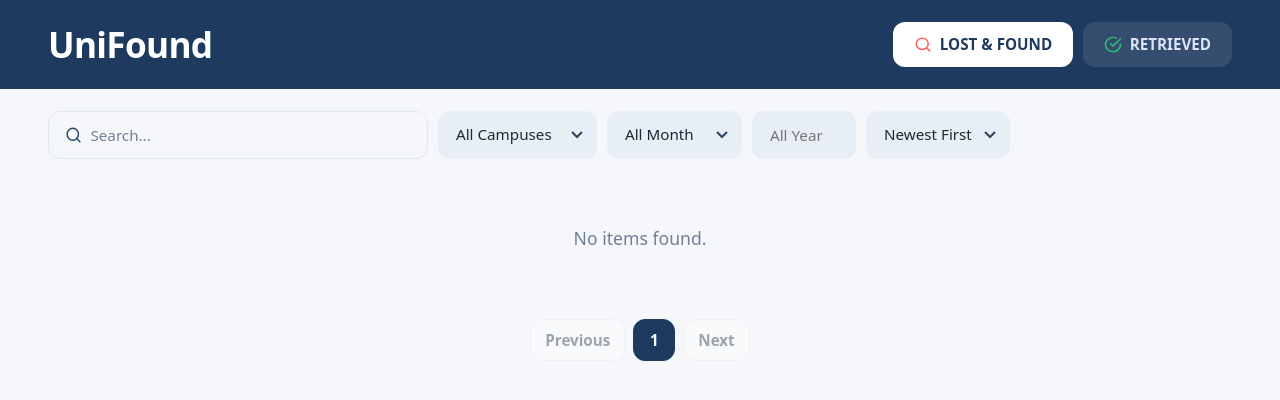
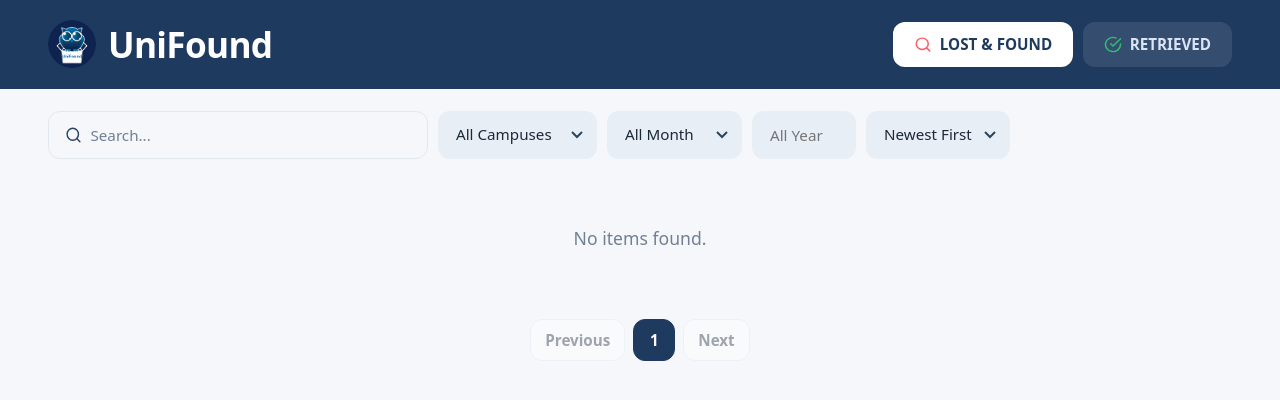
Before and after one commit to ParadoxPandora-art/UniFound, a plain HTML site: page index.html in a window 1280 px wide. Drawn offline with Linux system fonts and the light colour scheme.

Commit message:
added logo, cleaned up admin pages

```diff
--- a/css/style.css
+++ b/css/style.css
@@ -83,11 +83,23 @@ a {
 }
 
 .logo {
+  display: inline-flex;
+  align-items: center;
+  gap: 12px;
   font-size: clamp(1.6rem, 4vw, 2.2rem);
   font-weight: 800;
   letter-spacing: -0.02em;
   color: #fff;
   text-decoration: none;
+}
+
+.logo-image {
+  display: block;
+  width: 48px;
+  height: 48px;
+  flex: none;
+  object-fit: contain;
+  border-radius: 50%;
 }
 
 .logo small {
--- a/index.html
+++ b/index.html
@@ -11,7 +11,7 @@
 </head>
 <body data-page="lost">
 	<header class="top">
-		<a class="logo" href="index.html">UniFound</a>
+		<a class="logo" href="index.html"><img class="logo-image" src="assets/unifound.png" alt="">UniFound</a>
 		<nav class="nav">
 			<a class="pill lf on" href="index.html"><img class="icon" src="assets/icons/nav-lost.svg" alt=""> LOST &amp; FOUND</a>
 			<a class="pill rt" href="retrieved.html"><img class="icon" src="assets/icons/nav-retrieved.svg" alt=""> RETRIEVED</a>
```
Also changed, not shown: admin/add-item.html (+1 -8 lines), admin/dashboard.html (+1 -17 lines), admin/login.html (+1 -5 lines), admin/retrieved.html (+1 -11 lines), retrieved.html (+1 -1 lines), admin/sync.html (indentation only), assets/unifound.png (added).
